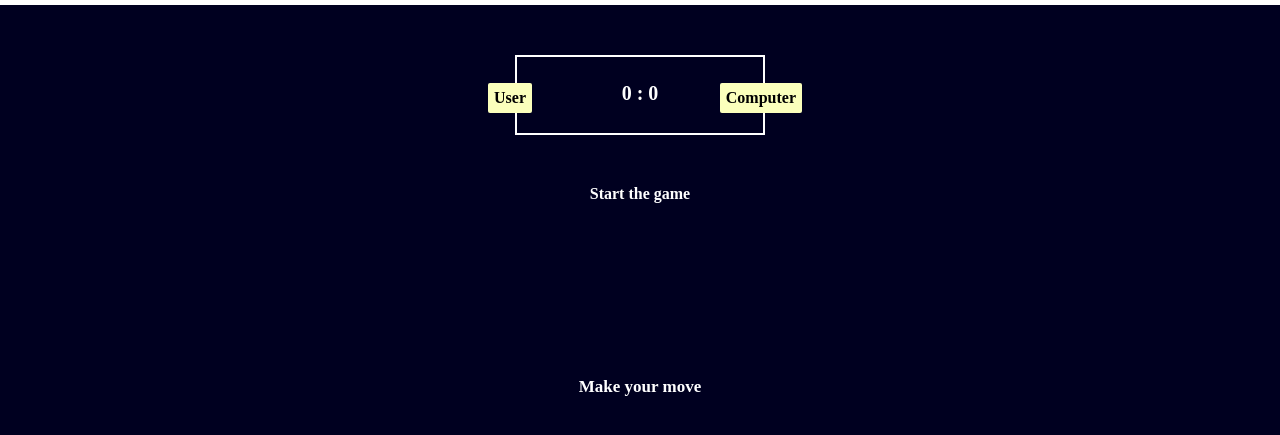
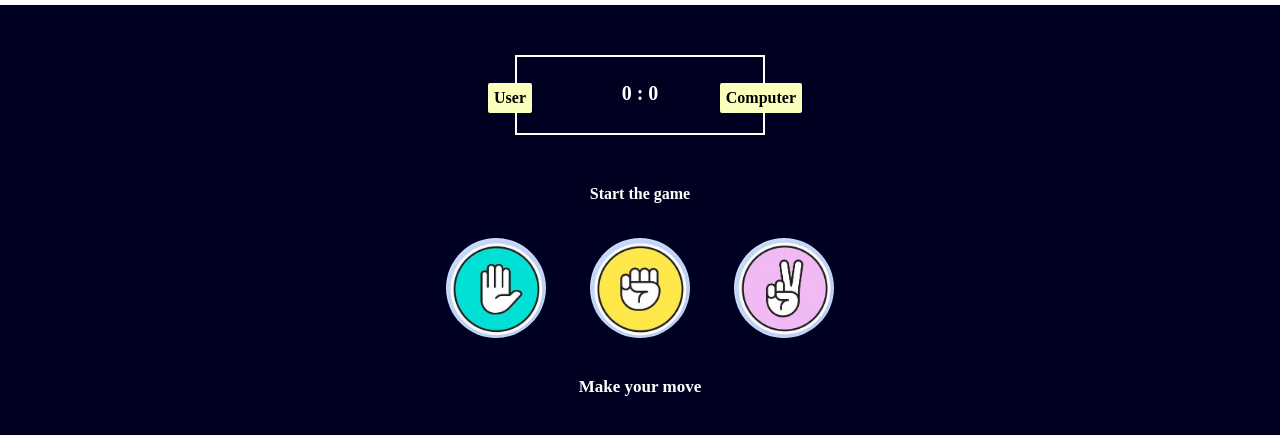
Before and after one commit to maas97/Dynamic-Rock-Paper-Scissors, a plain HTML site: page index.html in a window 1280 px wide. Shown: the part 75-510 px from the top of the page. Drawn offline with Linux system fonts and the light colour scheme; the site is published under a folder, as on GitHub Pages, so addresses that start at the root find nothing.

Commit message:
modifying some errors in the css file
Images cannot be shown so I made some modifications.

```diff
--- a/main.css
+++ b/main.css
@@ -71,7 +71,7 @@ h1 {
 }
 
 .paper {
-  background-image: url(/images/paper.jpg);
+  background-image: url(images/paper.jpg);
   background-size: contain;
   width: 100px;
   height: 100px;
@@ -81,7 +81,7 @@ h1 {
 }
 
 .scissors {
-  background-image: url(/images/scissors.jpg);
+  background-image: url(images/scissors.jpg);
   background-size: contain;
   width: 100px;
   height: 100px;
@@ -91,7 +91,7 @@ h1 {
 }
 
 .rock {
-  background-image: url(/images/rock.jpg);
+  background-image: url(images/rock.jpg);
   background-size: contain;
   width: 100px;
   height: 100px;
```
